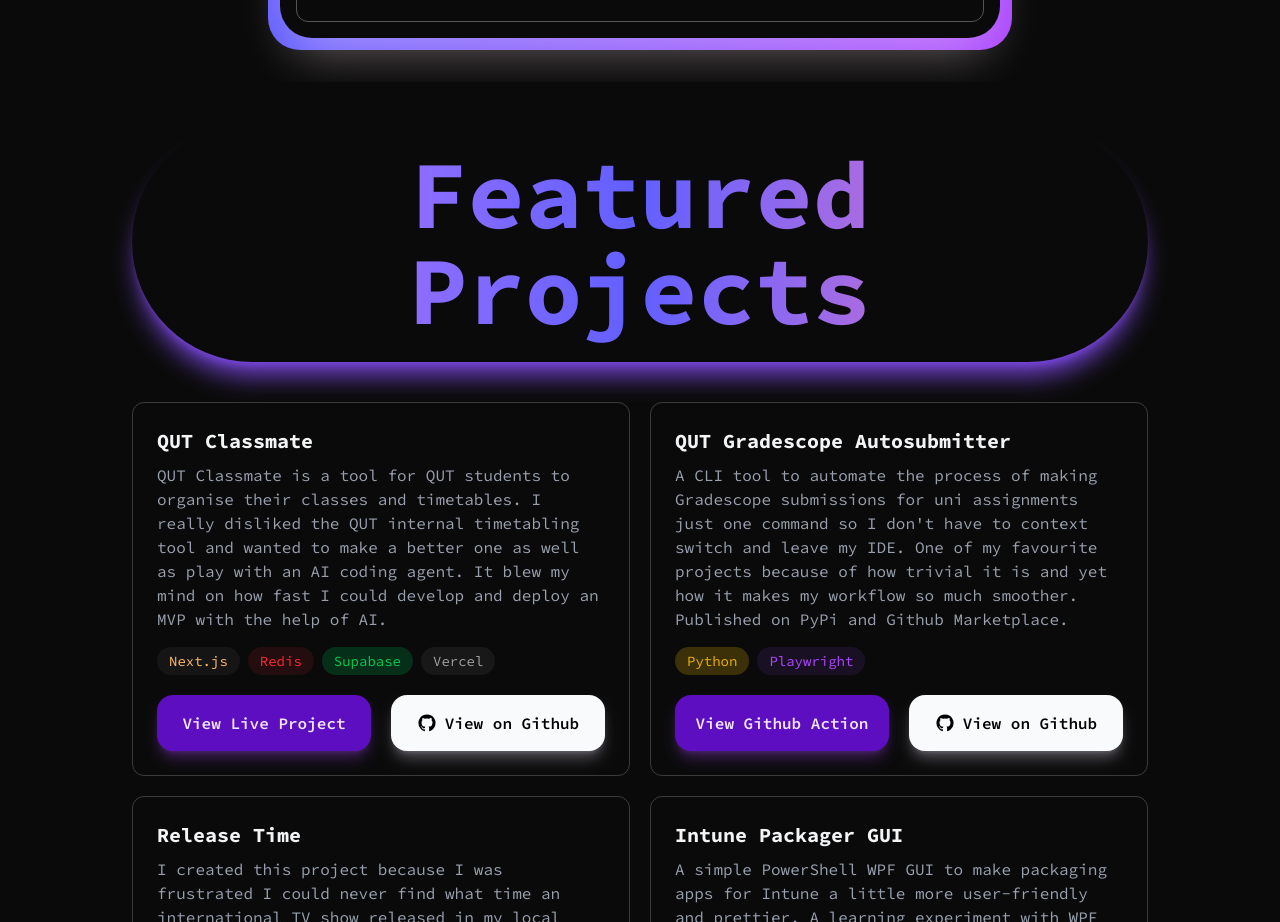
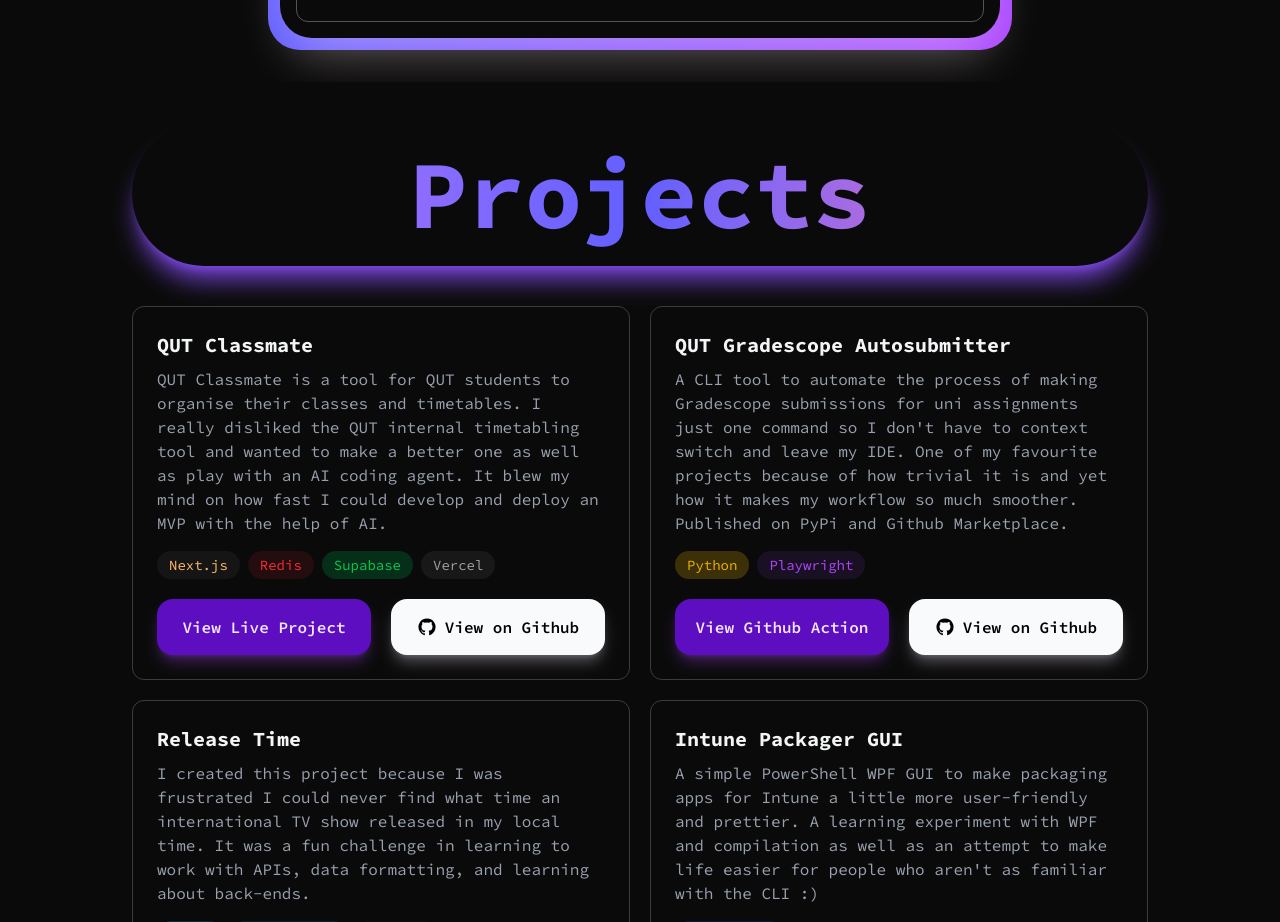
Before and after one commit to danieltsam/danieltsam.github.io, a React (Vite) app: page / in a window 1280 px wide. Shown: the part 2240-3162 px from the top of the page. Built offline with nearby package versions, Linux system fonts and the light colour scheme.

Commit message:
Update Projects.jsx

```diff
--- a/src/components/sections/Projects.jsx
+++ b/src/components/sections/Projects.jsx
@@ -22,7 +22,7 @@
         <section id="projects" className="min-h-screen flex items-center justify-center">
             <RevealOnScroll>
             <div className="max-w-5xl mx-auto px-1">
-            <h2 className="title-gradient mt-10" id="title">Featured Projects</h2>
+            <h2 className="title-gradient mt-10" id="title">Projects</h2>
                 <div className="grid grid-cols-1 md:grid-cols-2 gap-5 mx-10 sm:mx-0">
                     {/*Project 4*/}
                     <div className="p-6 rounded-xl border border-white/20 hover:-translate-y-2 hover:border-indigo-500/60 hover:border-3 transition">
```
